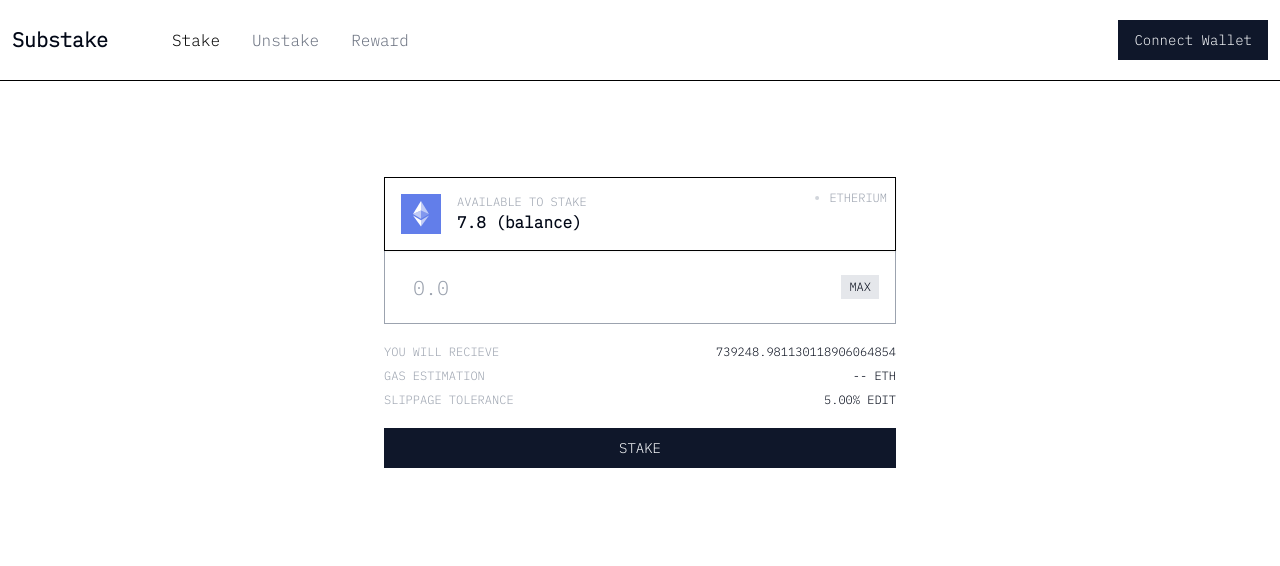
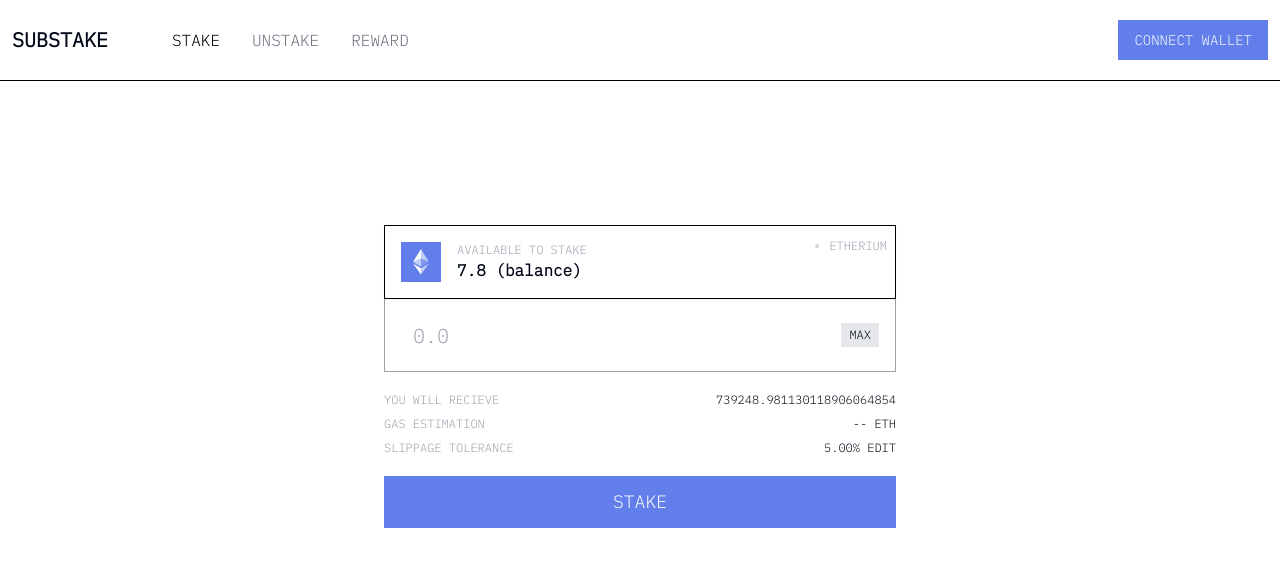
Before and after one commit to anubhav11156/Substake, a Next.js app in the folder frontend/: page /application/stake in a window 1280 px wide. Shown: the top 566 px of the page. Built offline with nearby package versions, Linux system fonts and the light colour scheme.

Commit message:
some color and padding tweaks

```diff
--- a/frontend/app/application/reward/page.tsx
+++ b/frontend/app/application/reward/page.tsx
@@ -2,7 +2,7 @@
 
 const Reward: React.FC = () => {
   return (
-    <div className="max-w-[80rem] mx-auto w-full">
+    <div className="max-w-[85rem] mx-auto w-full">
       <h1 className="text-center mt-10">Reward</h1>
     </div>
   );
--- a/frontend/app/application/stake/page.tsx
+++ b/frontend/app/application/stake/page.tsx
@@ -7,9 +7,9 @@
 
 const StakePage: NextPage = () => {
   return (
-    <div className="max-w-[80rem] mx-auto w-full">
-      <div className="mt-24 flex flex-col w-full max-w-lg mx-auto items-center px-3 sm:px-0">
-        <div className="shadow-sm relative border border-black p-4 w-full flex items-center gap-4">
+    <div className="max-w-[85rem] mx-auto w-full">
+      <div className="mt-36 flex flex-col w-full max-w-lg mx-auto items-center px-3 sm:px-0">
+        <div className="hover:bg-gray-200 transition-all shadow-sm relative border border-black p-4 w-full flex items-center gap-4">
           <Image src="/eth.svg" width={40} height={40} alt="eth" />
 
           <div className="flex flex-col">
@@ -50,7 +50,9 @@
           </div>
         </div>
 
-        <Button className="mt-5 rounded-none w-full">STAKE</Button>
+        <Button className="mt-5 rounded-none w-full bg-[#627EEA] h-[52px] hover:bg-[#6d86ea] text-lg font-medium">
+          STAKE
+        </Button>
       </div>
     </div>
   );
--- a/frontend/app/application/unstake/page.tsx
+++ b/frontend/app/application/unstake/page.tsx
@@ -2,7 +2,7 @@
 
 const Unstake: React.FC = () => {
   return (
-    <div className="max-w-[80rem] mx-auto w-full">
+    <div className="max-w-[85rem] mx-auto w-full">
       <h1 className="text-center mt-10">Unstake</h1>
     </div>
   );
--- a/frontend/app/page.tsx
+++ b/frontend/app/page.tsx
@@ -17,7 +17,7 @@
         <h1 className="text-2xl text-center">Landing page</h1>
 
         <Button
-          className="rounded-none mt-5"
+          className="rounded-none mt-5 bg-[#627EEA] hover:bg-[#6d86ea]"
           onClick={() => router.push("/application/stake")}
         >
           Launch Dapp
--- a/frontend/components/MobileNavLinks.tsx
+++ b/frontend/components/MobileNavLinks.tsx
@@ -14,7 +14,9 @@
       <SheetContent>
         <div className="flex flex-col gap-10 w-full items-center pt-10">
           <NavLinks className="flex flex-col" />
-          <Button className="rounded-none">Connect Wallet</Button>
+          <Button className="rounded-none bg-[#627EEA] hover:bg-[#6d86ea] font-medium uppercase">
+            Connect Wallet
+          </Button>
         </div>
       </SheetContent>
     </Sheet>
--- a/frontend/components/NavLinks.tsx
+++ b/frontend/components/NavLinks.tsx
@@ -14,17 +14,17 @@
 
   const navLinks = [
     {
-      name: "Stake",
+      name: "STAKE",
       href: "/application/stake",
       active: pathname === "/application/stake",
     },
     {
-      name: "Unstake",
+      name: "UNSTAKE",
       href: "/application/unstake",
       active: pathname === "/application/unstake",
     },
     {
-      name: "Reward",
+      name: "REWARD",
       href: "/application/reward",
       active: pathname === "/application/reward",
     },
--- a/frontend/components/Navbar.tsx
+++ b/frontend/components/Navbar.tsx
@@ -11,10 +11,10 @@
 const Navbar: React.FC<NavbarProps> = ({ isNavLink = true }) => {
   return (
     <header className="w-full border-b border-black">
-      <div className="flex items-center justify-between max-w-[80rem] w-full mx-auto py-5 px-3">
+      <div className="flex items-center justify-between max-w-[85rem] w-full mx-auto py-5 px-3">
         <div className="flex items-center gap-16">
           <Link href="/">
-            <p className="text-xl font-bold">Substake</p>
+            <p className="text-xl font-bold">SUBSTAKE</p>
           </Link>
 
           {isNavLink && (
@@ -24,7 +24,9 @@
           )}
         </div>
 
-        <Button className="rounded-none hidden sm:flex">Connect Wallet</Button>
+        <Button className="rounded-none hidden sm:flex bg-[#627EEA] hover:bg-[#6d86ea] font-medium uppercase">
+          Connect Wallet
+        </Button>
 
         {isNavLink && (
           <div className="sm:hidden flex items-center gap-4">
```
